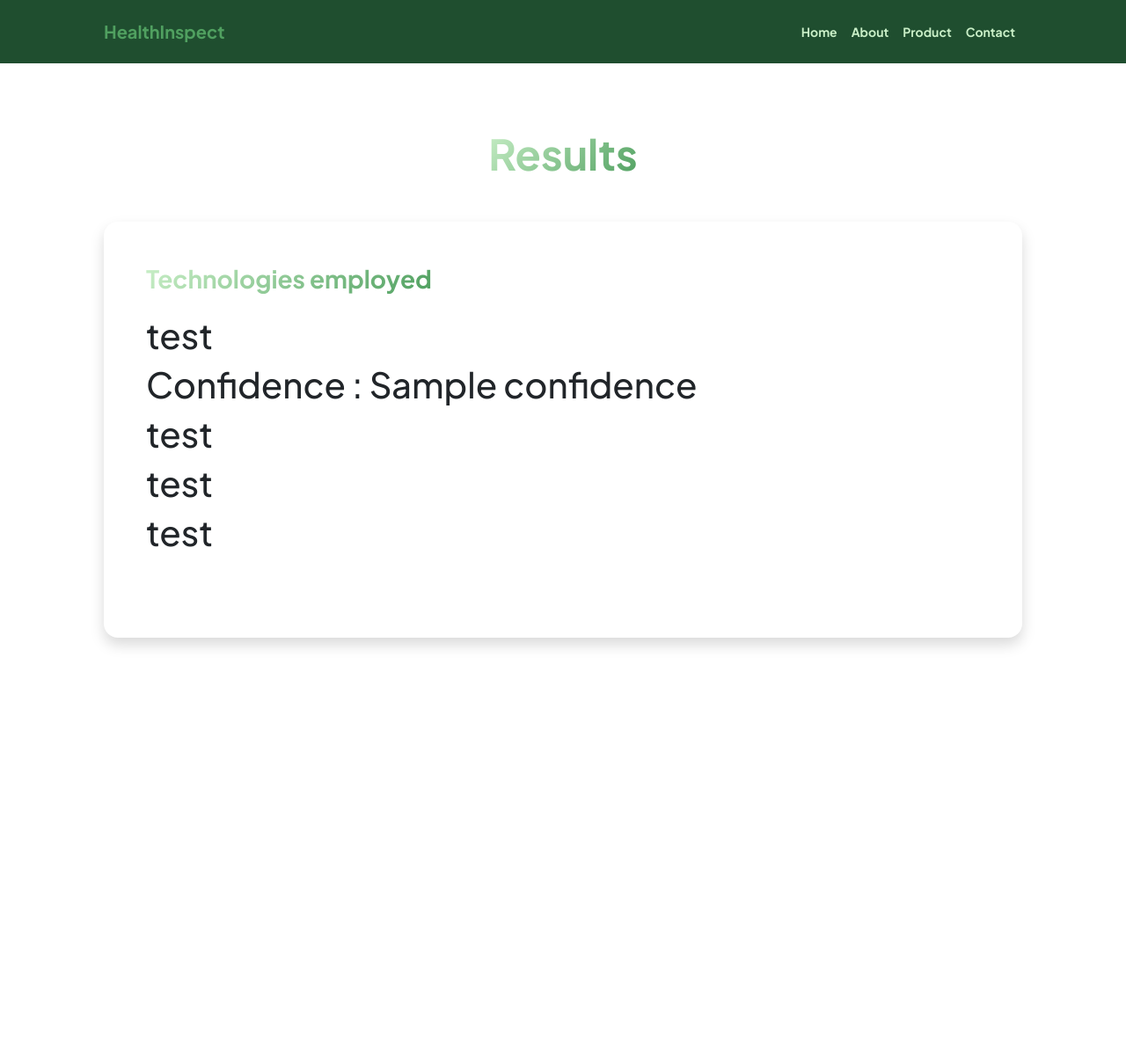
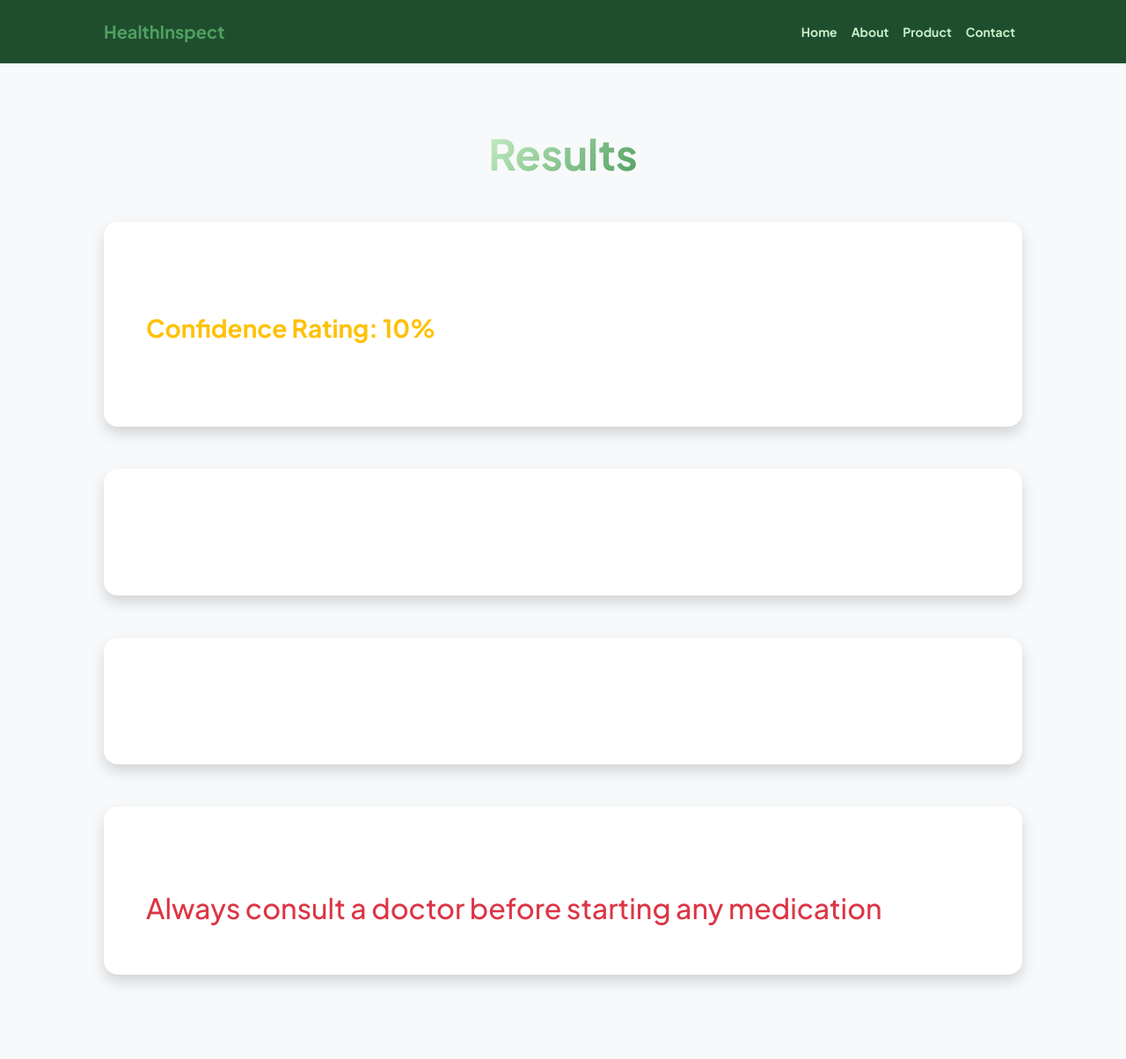
Before and after one commit to takshkothari/HealthInspect, a Flask app: template templates/results.html in a window 1280 px wide. Shown: the whole page at 88% size. Before the commit the page ends 736 px from the top, so only its background shows below. Run offline with Flask 2, Linux system fonts and the light colour scheme; the template is opened without the code that fills it: most values are stand-ins (such as "Sample title", 1, 10 or a date in 2020); some libraries are stand-ins or nearby versions.

Commit message:
Update results.html

```diff
--- a/templates/results.html
+++ b/templates/results.html
@@ -1,5 +1,3 @@
-<!-- <h1>you have: {{value}}</h1> -->
-
 <!DOCTYPE html>
 <html lang="en">
     <head>
@@ -19,7 +17,7 @@
         <!-- Core theme CSS (includes Bootstrap)-->
         <link href="/static/css/styles.css" rel="stylesheet" />
     </head>
-    <body class="d-flex flex-column">
+    <body class="d-flex flex-column h-100 bg-light">
         <main class="flex-shrink-0">
             <!-- Navigation-->
             <nav class="navbar navbar-expand-lg navbar-light fixed-top bg-success py-3">
@@ -45,29 +43,49 @@
                     </div>
                     <!--USE THESE DIVS FOR RESULTS-->
                     <section>
-                        <!-- Skillset Card-->
                         <div class="card shadow border-0 rounded-4 mb-5">
                             <div class="card-body p-5">
-                                <!-- Professional skills list-->
-                                <div class="mb-5">
+                                <div class="mb-5 text-warning">
+                                    <div class="mb-4">
+                                        <p><h3 class="fw-bolder mb-0" id="name"></h3><br></p>
+                                        <p><h3 class="fw-bold mb-0" id="confidence"> Confidence Rating: {{100 * confidence}}%</h3></p>
+                                    </div>
+                                </div>
+                            </div>
+                        </div>
+
+                        <div class="card shadow border-0 rounded-4 mb-5">
+                            <div class="card-body p-5">
+                                <div class="mb-5 text-danger">
                                     <div class="d-flex align-items-center mb-4">
-                                        <h3 class="fw-bolder mb-0"><span class="text-gradient d-inline">Technologies employed</span></h3>
+                                        <h3 class="fw-bolder mb-0"><span class="d-inline" id="symptoms"></span></h3>
                                     </div>
+                                </div>
+                            </div>
+                        </div>
 
+                        <div class="card shadow border-0 rounded-4 mb-5">
+                            <div class="card-body p-5">
+                                <div class="mb-5 text-info">
+                                    <div class="d-flex align-items-center mb-4">
+                                        <h3 class="fw-bolder mb-0"><span class="d-inline" id="causes"></span></h3>
+                                    </div>
+                                </div>
+                            </div>
+                        </div>
 
+                        <div class="card shadow border-0 rounded-4 mb-5">
+                            <div class="card-body p-5">
+                                <div class="mb-5 text-primary">
+                                    <div class="d-flex align-items-center mb-4">
+                                        <h3 class="fw-bolder mb-0"><span class="d-inline" id="treatments"></span></h3>
+                                    </div>
+                                </div>
+                                <div class="fw-semibold text-danger"><h2>Always consult a doctor before starting any medication</h2></div>
+                            </div>
+                        </div>
 
-
-
-
-
-
-
-
-                    <h1 id="name">test</h1>
-                    <h1 id="confidence">Confidence : {{confidence}}</h1>
-                    <h1 id="symptoms">test</h1>
-                    <h1 id="causes">test</h1>
-                    <h1 id="treatments">test</h1>
+                    </section>
 
                     <!--dont use this div-->
                     <h1 style="display:none;" id="disease">{{disease}}</h1>
@@ -229,4 +247,8 @@
     }
 }
     </script>
+    <!-- Bootstrap core JS-->
+    <script src="https://cdn.jsdelivr.net/npm/bootstrap@5.2.3/dist/js/bootstrap.bundle.min.js"></script>
+    <!-- Core theme JS-->
+    <script src="js/scripts.js"></script>
 </body>
```
